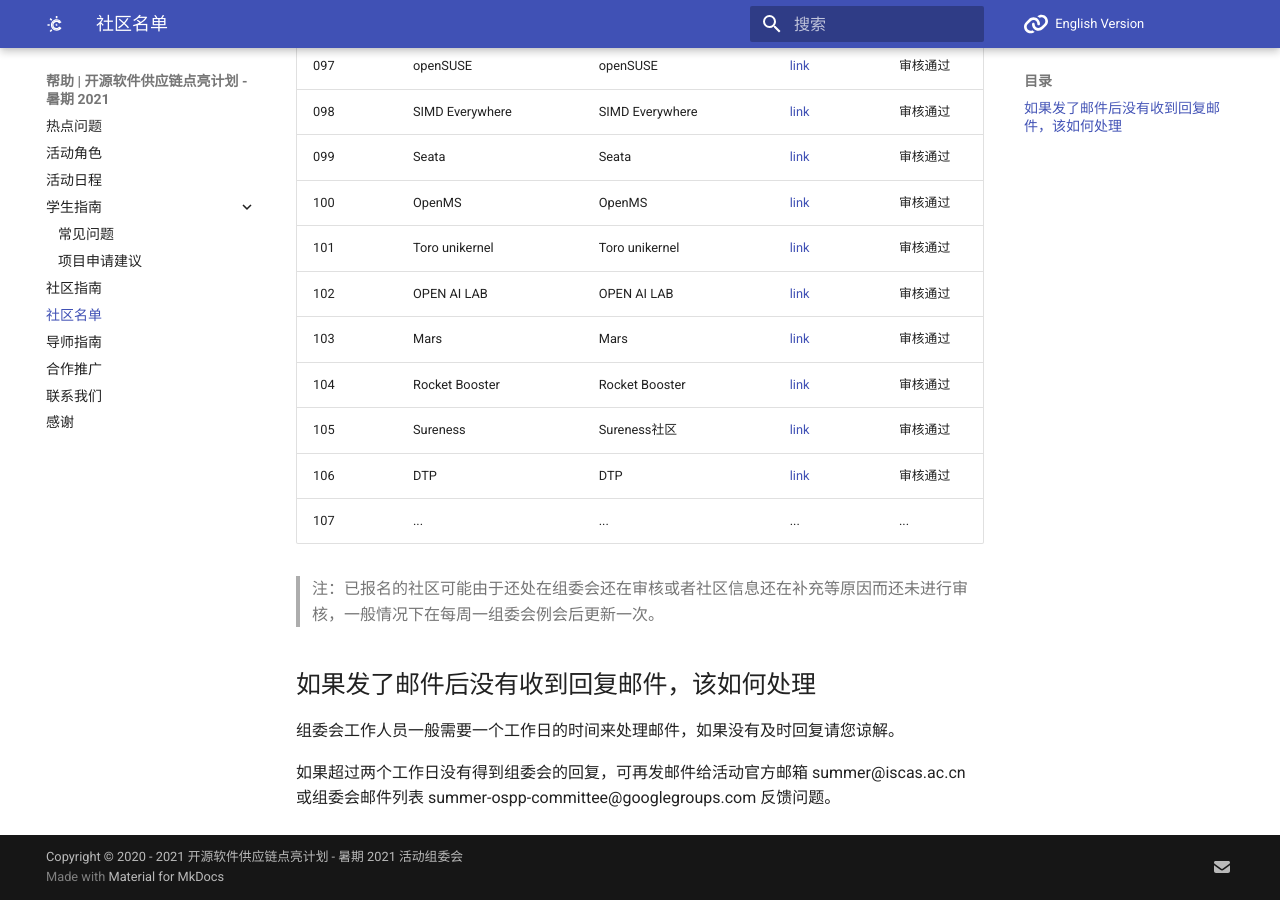
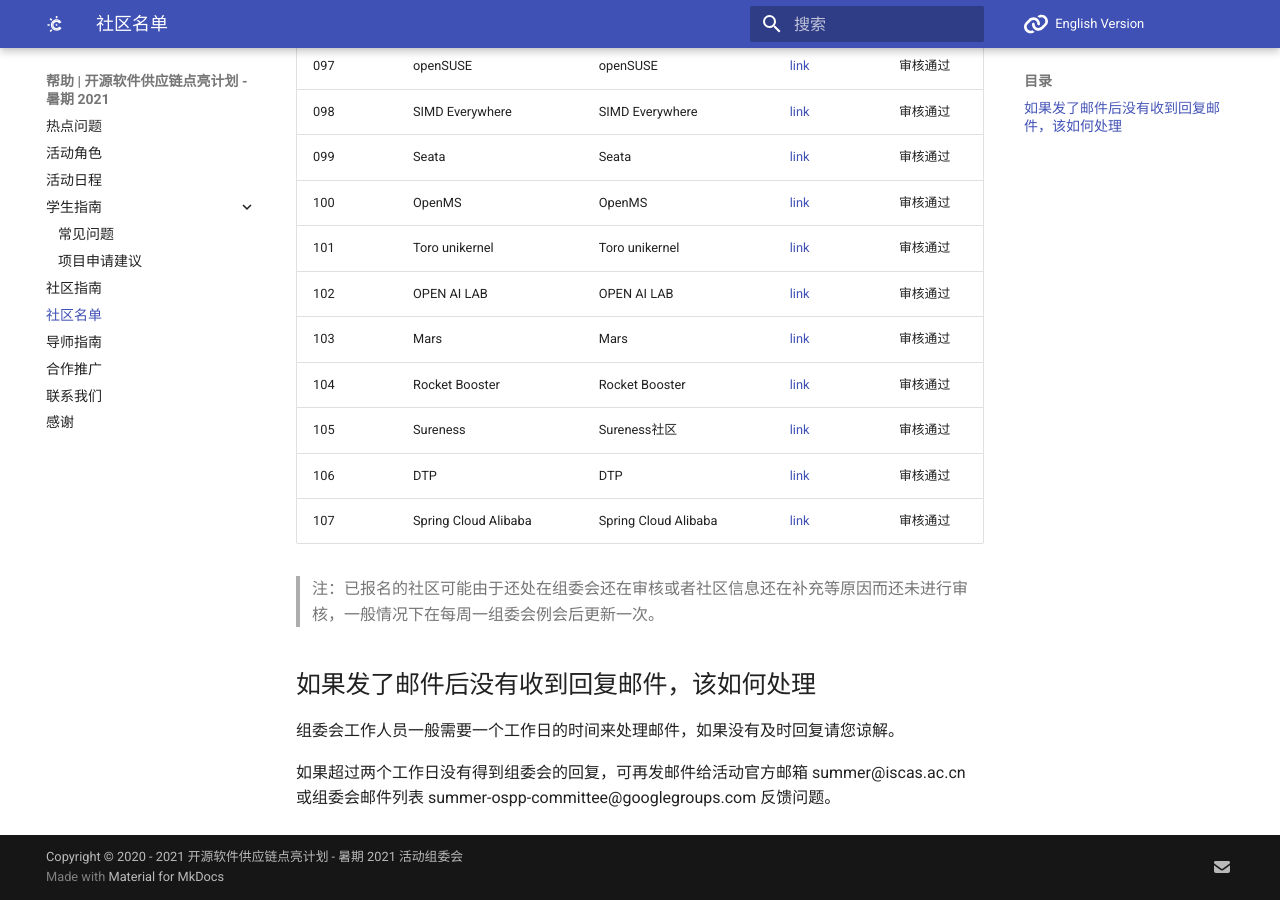
Before and after one commit to summer-ospp/help, an MkDocs documentation site: the page built from docs/communities-list.md, in a window 1280 px wide and 900 px high, scrolled down 5111 px. Built offline with MkDocs 1.6.1 and Material for MkDocs 9.7.7, drawn with Linux system fonts in a browser that asks for light colours; comment, search, counter and statistics services are not loaded.

Commit message:
Update communities-list.md

```diff
--- a/docs/communities-list.md
+++ b/docs/communities-list.md
@@ -112,7 +112,7 @@
 | 104  | Rocket Booster          | Rocket Booster                  | [link]( https://booster.js.org)                                   | 审核通过    |
 | 105  | Sureness                | Sureness社区                    | [link]( https://su.usthe.com/)                                     | 审核通过    |
 | 106  | DTP                     | DTP                             | [link]( https://star-tsinghua.github.io/DTP/)                      | 审核通过    |
-| 107  | ...                     | ...                             | ...              | ...    |
+| 107  | Spring Cloud Alibaba    | Spring Cloud Alibaba            | [link]( https://github.com/alibaba/spring-cloud-alibaba)           | 审核通过    |
 
 
 > 注：已报名的社区可能由于还处在组委会还在审核或者社区信息还在补充等原因而还未进行审核，一般情况下在每周一组委会例会后更新一次。
```
